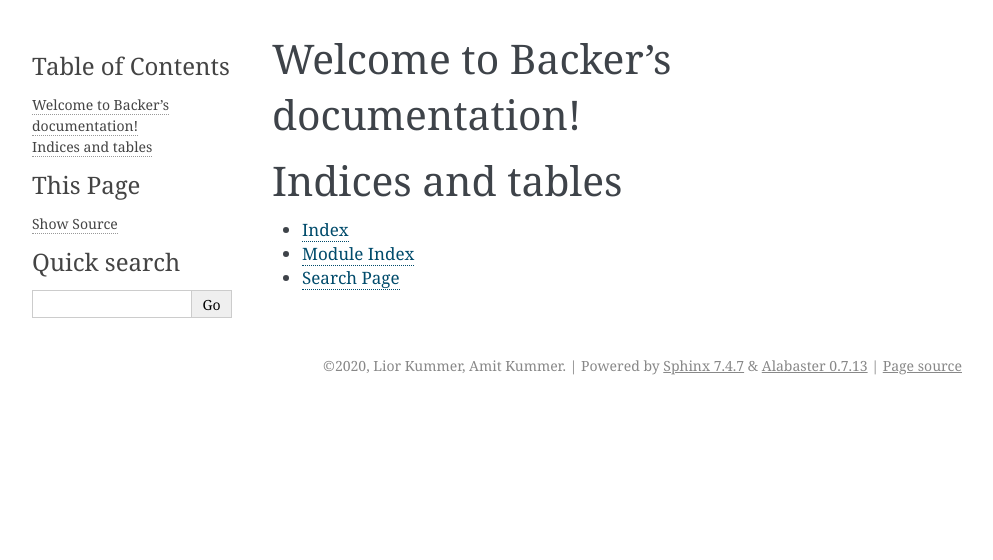
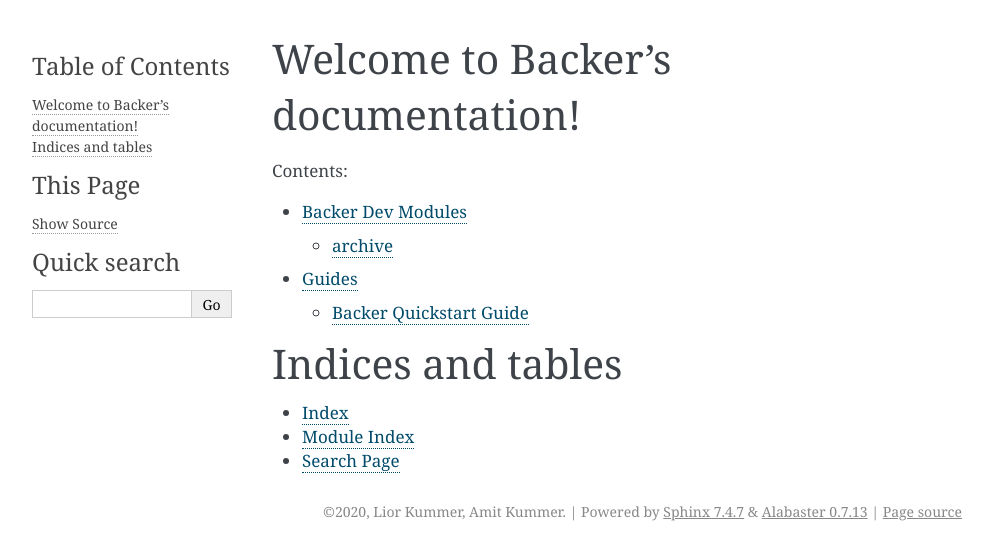
Before and after one commit to LKummer/backer, a Sphinx documentation site: the page built from docs/source/index.rst, in a window 1280 px wide. Shown: the top 560 px of the page, without its empty margins (148-1141 px from the left). Built offline with Sphinx 7.4.7, drawn with Linux system fonts in a browser that asks for light colours.

Commit message:
Add skeleton files to docs.

```diff
--- /dev/null
+++ b/docs/source/development/archive.rst
@@ -0,0 +1,3 @@
+
+archive
+==================================
--- /dev/null
+++ b/docs/source/development/index.rst
@@ -0,0 +1,8 @@
+
+Backer Dev Modules
+==================================
+
+.. toctree::
+   :maxdepth: 2
+
+   archive
--- /dev/null
+++ b/docs/source/guides/quickstart.rst
@@ -0,0 +1,3 @@
+
+Backer Quickstart Guide
+==================================
--- a/docs/source/index.rst
+++ b/docs/source/index.rst
@@ -10,6 +10,8 @@
    :maxdepth: 2
    :caption: Contents:
 
+   development/index
+   guides/index
 
 
 Indices and tables
```
Also changed, not shown: docs/source/guides/index.rst (added, +8 -0 lines).
